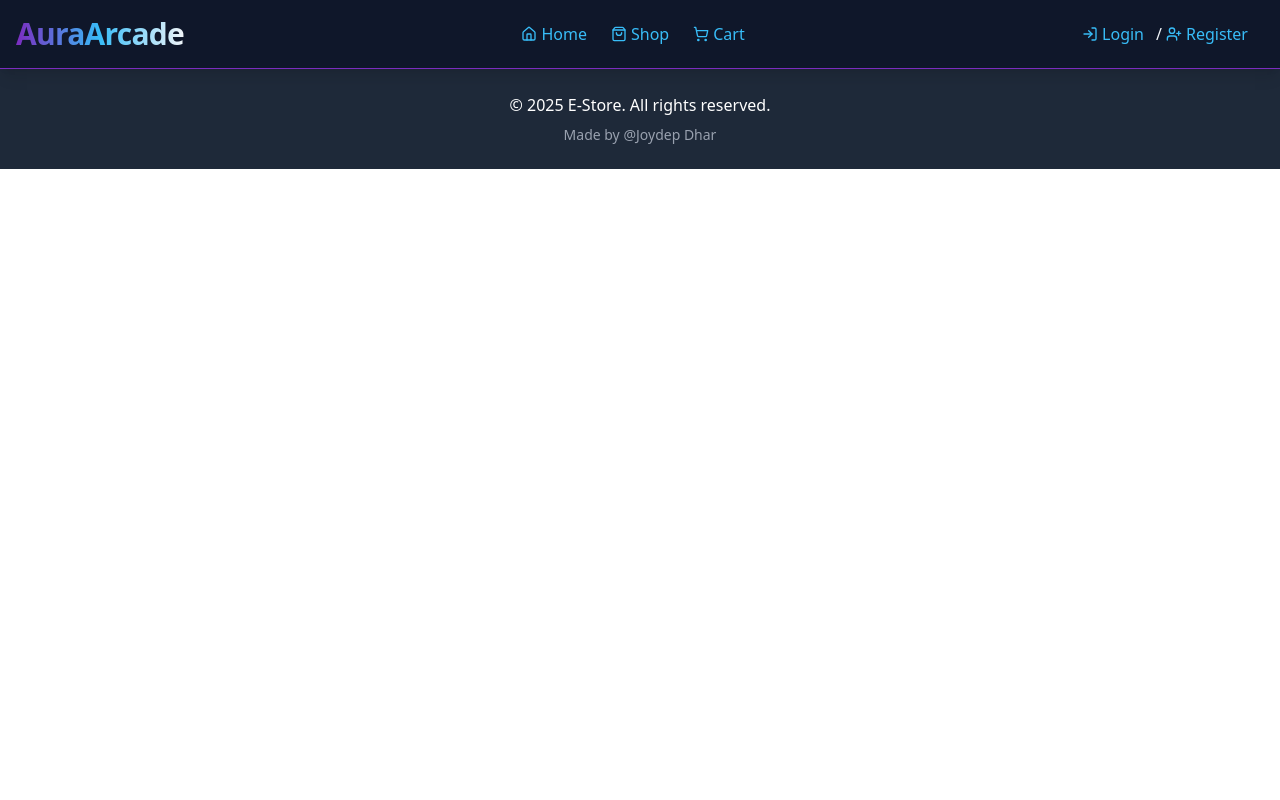
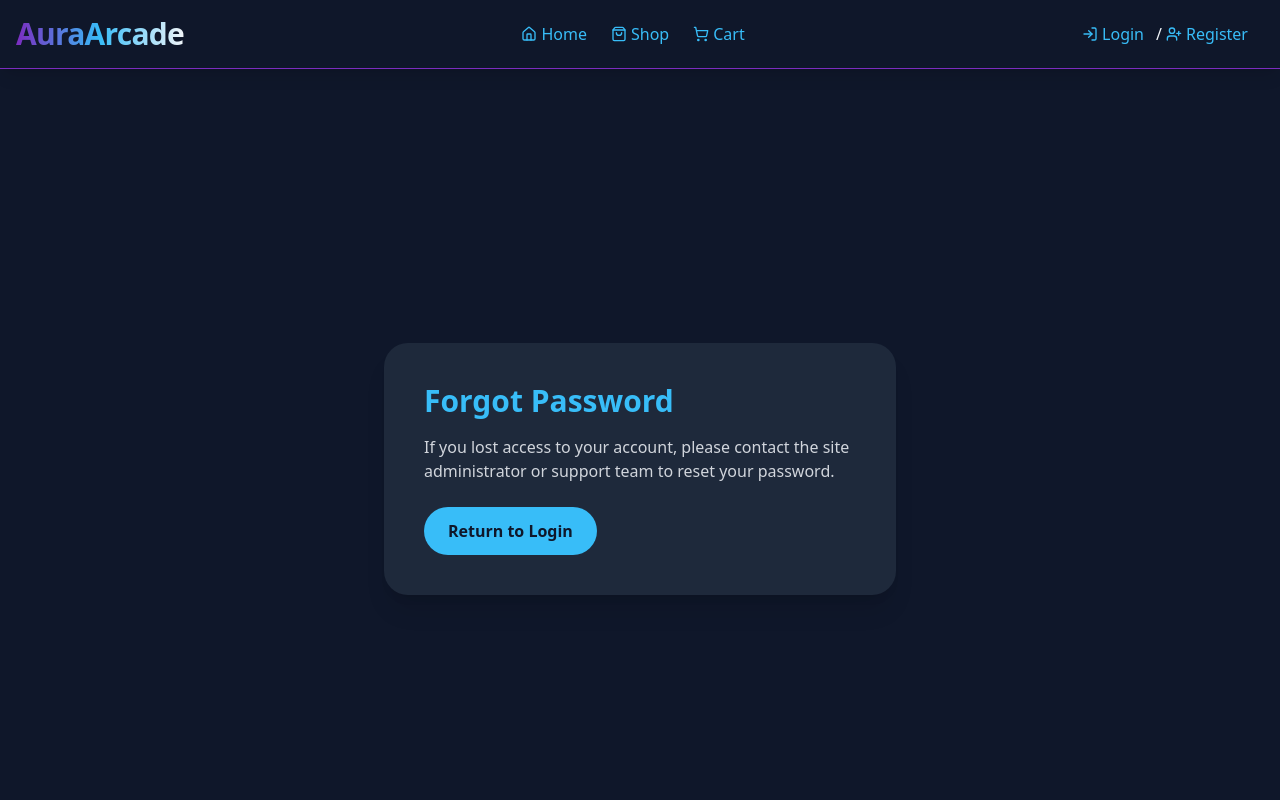
Before and after one commit to joydepdhar/E-Com, a React (Vite) app in the folder E-Com-Frontend/ecommerce-frontend/: page /forgot-password in a window 1280 px wide. Shown: the top 800 px of the page. Built offline with nearby package versions, Linux system fonts and the light colour scheme.

Commit message:
backend added

```diff
--- a/E-Com-Frontend/ecommerce-frontend/eslint.config.js
+++ b/E-Com-Frontend/ecommerce-frontend/eslint.config.js
@@ -24,6 +24,7 @@ export default defineConfig([
     },
     rules: {
       'no-unused-vars': ['error', { varsIgnorePattern: '^[A-Z_]' }],
+      'no-console': ['warn', { allow: ['warn', 'error'] }],
     },
   },
 ])
--- a/E-Com-Frontend/ecommerce-frontend/src/App.jsx
+++ b/E-Com-Frontend/ecommerce-frontend/src/App.jsx
@@ -4,6 +4,7 @@ import Navbar from "./components/Navbar";
 import Footer from "./components/Footer";
 import Login from "./pages/Login";
 import Register from "./pages/Register";
+import ForgotPassword from "./pages/ForgotPassword";
 import Shop from "./pages/Shop";
 import Profile from "./pages/Profile";
 import Cart from "./pages/Cart";
@@ -25,6 +26,7 @@ function App() {
       <Routes>
         <Route path="/" element={<Home />} />
         <Route path="/login" element={<Login />} />
+        <Route path="/forgot-password" element={<ForgotPassword />} />
         <Route path="/register" element={<Register />} />
         <Route path="/shop" element={<Shop />} />
         <Route path="/profile" element={<Profile />} />
--- /dev/null
+++ b/E-Com-Frontend/ecommerce-frontend/src/pages/ForgotPassword.jsx
@@ -0,0 +1,23 @@
+import React from "react";
+import { Link } from "react-router-dom";
+
+function ForgotPassword() {
+  return (
+    <div className="min-h-screen bg-[#0f172a] text-white flex items-center justify-center px-4">
+      <div className="bg-[#1e293b] p-10 rounded-3xl shadow-xl w-full max-w-lg">
+        <h1 className="text-3xl font-bold mb-4 text-[#38bdf8]">Forgot Password</h1>
+        <p className="text-gray-300 mb-6">
+          If you lost access to your account, please contact the site administrator or support team to reset your password.
+        </p>
+        <Link
+          to="/login"
+          className="inline-block bg-[#38bdf8] text-[#0f172a] font-semibold px-6 py-3 rounded-full hover:bg-[#7b2cbf] transition"
+        >
+          Return to Login
+        </Link>
+      </div>
+    </div>
+  );
+}
+
+export default ForgotPassword;
--- a/E-Com-Frontend/ecommerce-frontend/src/pages/Login.jsx
+++ b/E-Com-Frontend/ecommerce-frontend/src/pages/Login.jsx
@@ -25,7 +25,6 @@ function Login() {
         password,
       };
 
-      console.log("Login request payload:", payload, "URL:", `${BACKEND_URL}/api/user_app/login/`);
       const res = await axios.post(`${BACKEND_URL}/api/user_app/login/`, payload);
 
       const accessToken =
@@ -43,8 +42,6 @@ function Login() {
         console.error("Login response body:", res.data);
         throw new Error("Login response did not include access tokens.");
       }
-
-      console.log("Tokens from backend:", accessToken, refreshToken);
 
       const userProfile = await login(identifier, accessToken, refreshToken);
 
--- a/E-Com-Frontend/ecommerce-frontend/src/pages/Shop.jsx
+++ b/E-Com-Frontend/ecommerce-frontend/src/pages/Shop.jsx
@@ -49,8 +49,6 @@ function Shop() {
       navigate("/login");
       return;
     }
-
-    console.log("Adding to cart productId:", productId); // Debug
 
     try {
       await axios.post(
```
Also changed, not shown: 2 other files (tests, documents, lock files or other folders).
